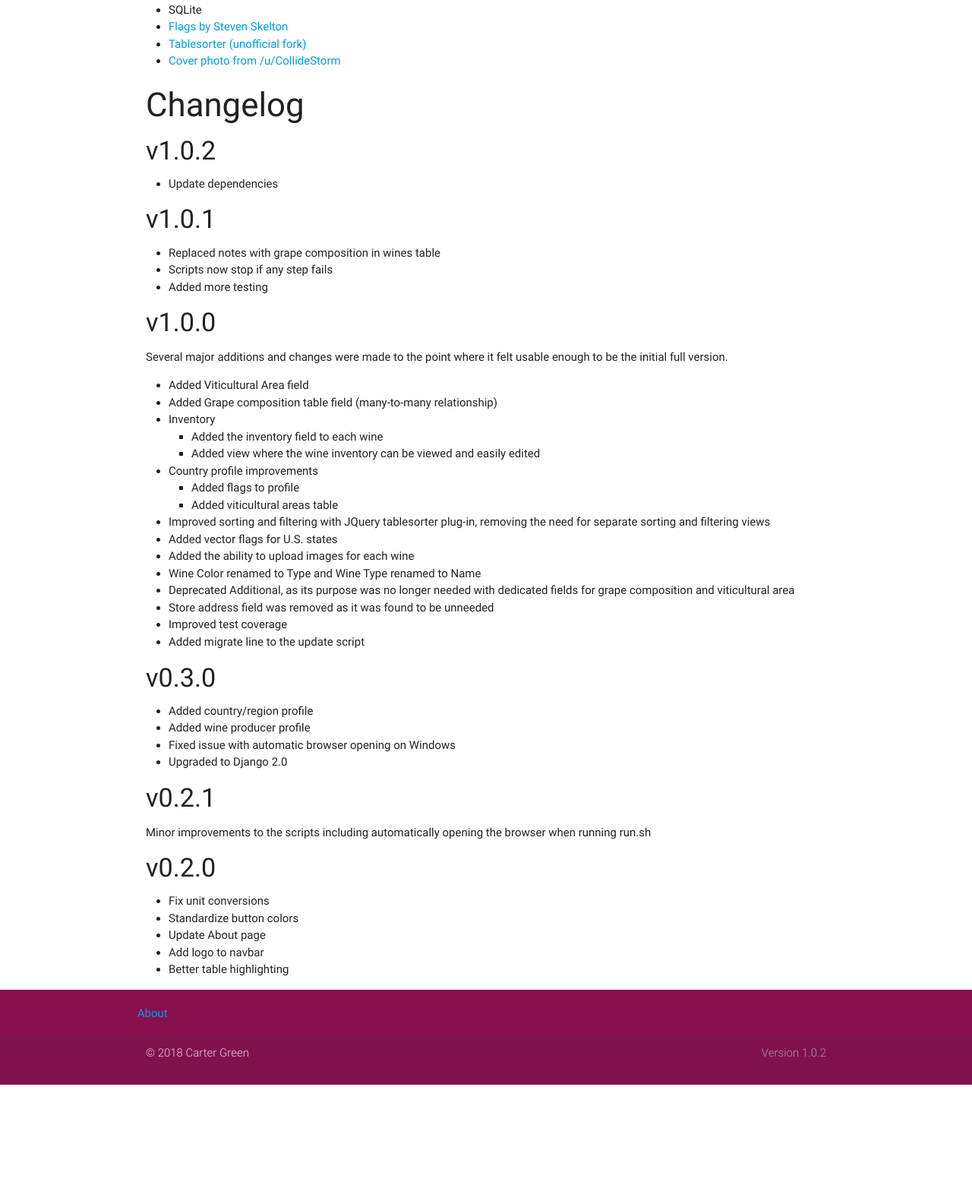
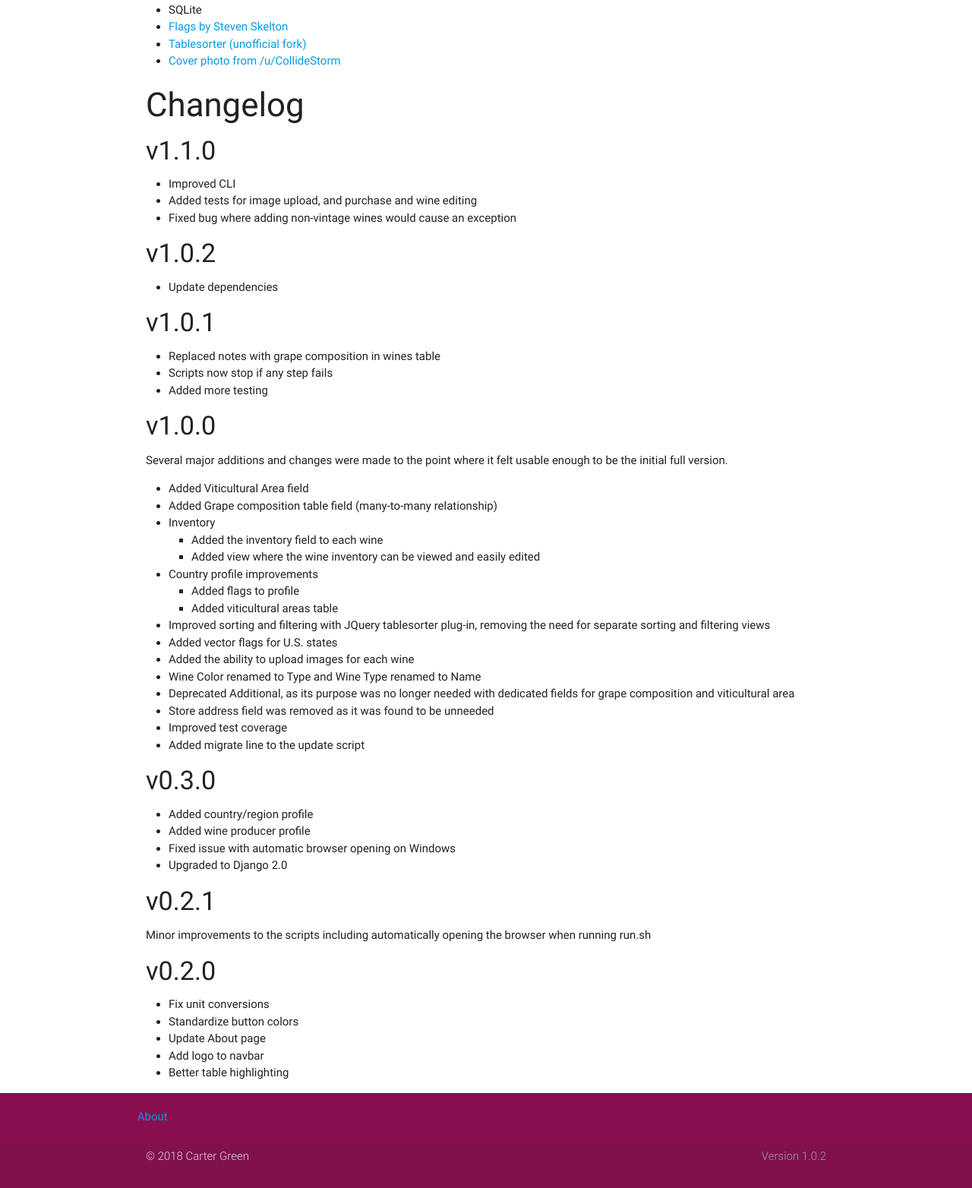
Before and after one commit to threecgreen/vinoteca, a Django app: page /about/ in a window 1280 px wide. Shown: the part 753-2317 px from the top of the page at 76% size. Before the commit the page ends 2181 px from the top, so only its background shows below. Run offline with Django 3.2, Linux system fonts and the light colour scheme; some libraries are stand-ins or nearby versions.

Commit message:
Non-vintage wine fix

```diff
--- a/new_purchase/views.py
+++ b/new_purchase/views.py
@@ -120,7 +120,7 @@ def insert_new_purchase_and_wine(request):
         rating = int(request.POST.get("rating"))
     else:
         rating = None
-    vintage = int(request.POST.get("vintage"))
+    vintage = int(request.POST.get("vintage")) if request.POST.get("vintage") else None
     quantity = int(request.POST.get("quantity"))
     inventory = quantity if request.POST.get("add-to-inventory") else 0
     color = empty_to_none(Colors.objects.get(color=color))
--- a/vinoteca/templates/about.html
+++ b/vinoteca/templates/about.html
@@ -31,6 +31,13 @@
         </ul>
 
         <h3>Changelog</h3>
+        <h4>v1.1.0</h4>
+        <ul class="bullets">
+            <li>Improved CLI</li>
+            <li>Added tests for image upload, and purchase and wine editing</li>
+            <li>Fixed bug where adding non-vintage wines would cause an exception</li>
+        </ul>
+
         <h4>v1.0.2</h4>
         <ul class="bullets">
             <li>Update dependencies</li>
```
